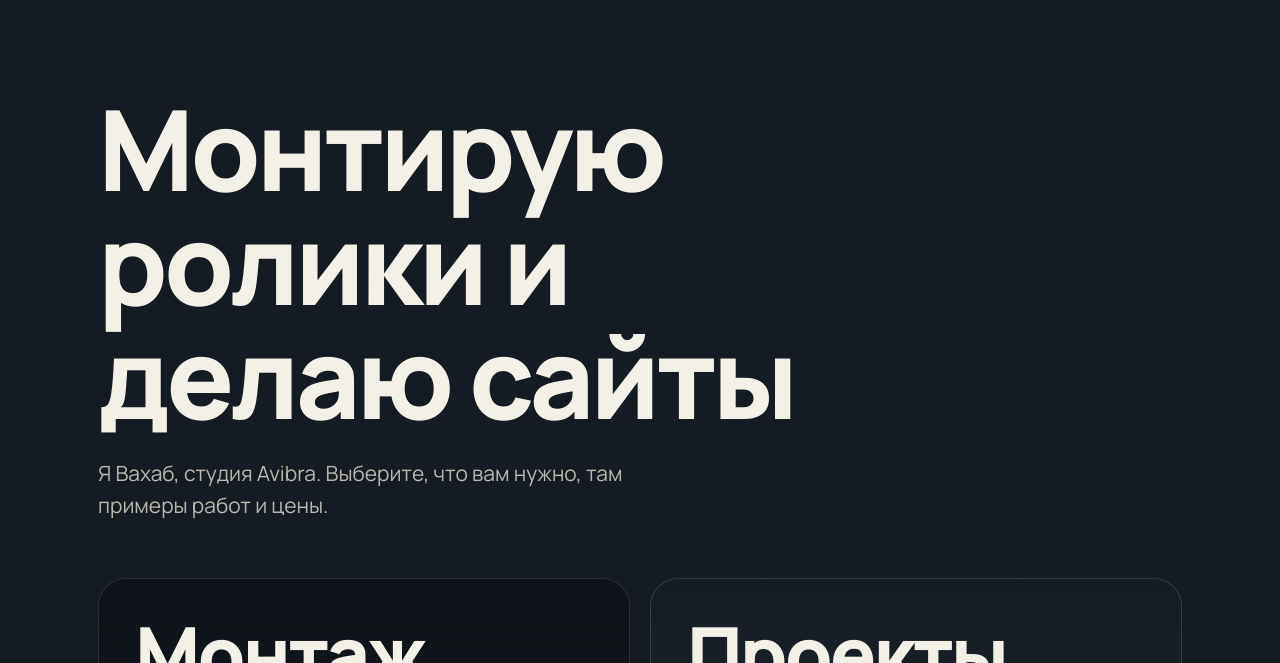
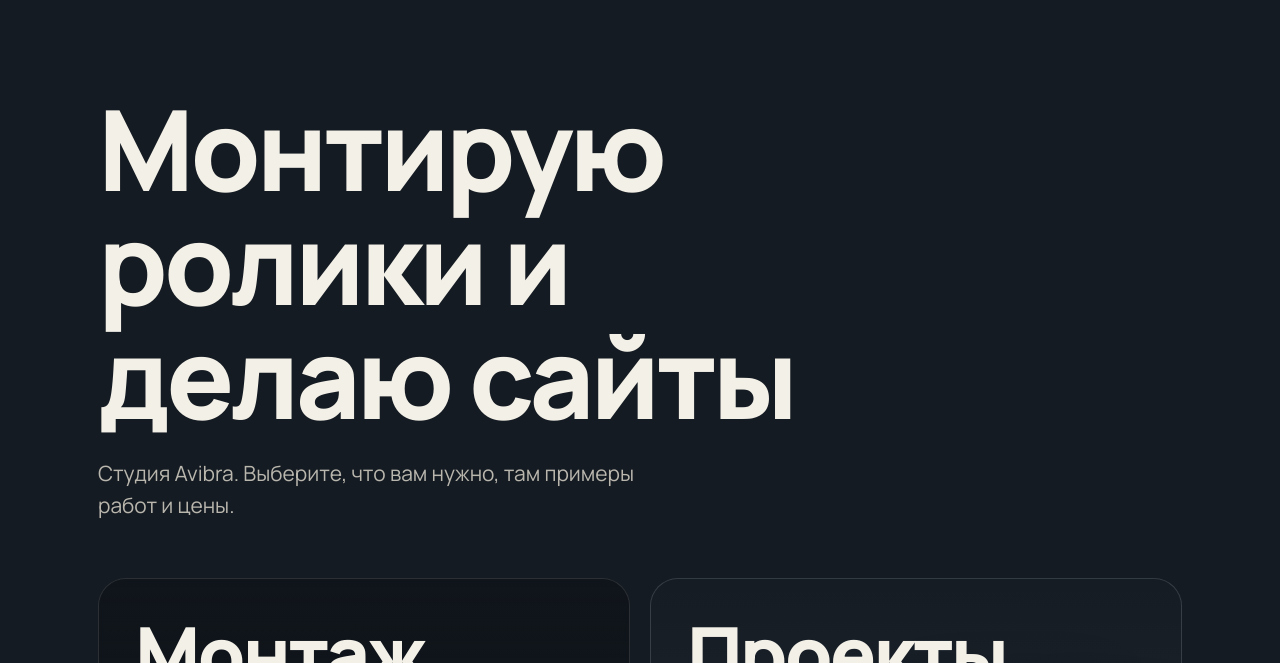
Before and after one commit to AVIBNR/avibnr.github.io, a plain HTML site: page v2/index.html in a window 1280 px wide. Shown: the part 69-732 px from the top of the page. Drawn offline with Linux system fonts and the light colour scheme.

Commit message:
Демо: без сокращённого имени
Co-Authored-By: Claude Opus 5.5 <noreply@anthropic.com>

```diff
--- a/v2/index.html
+++ b/v2/index.html
@@ -31,7 +31,7 @@
   <section class="hello">
     <div class="wrap enter">
       <h1>Монтирую ролики и делаю сайты</h1>
-      <p>Я Вахаб, студия Avibra. Выберите, что вам нужно, там примеры работ и цены.</p>
+      <p>Студия Avibra. Выберите, что вам нужно, там примеры работ и цены.</p>
     </div>
   </section>
 
```
